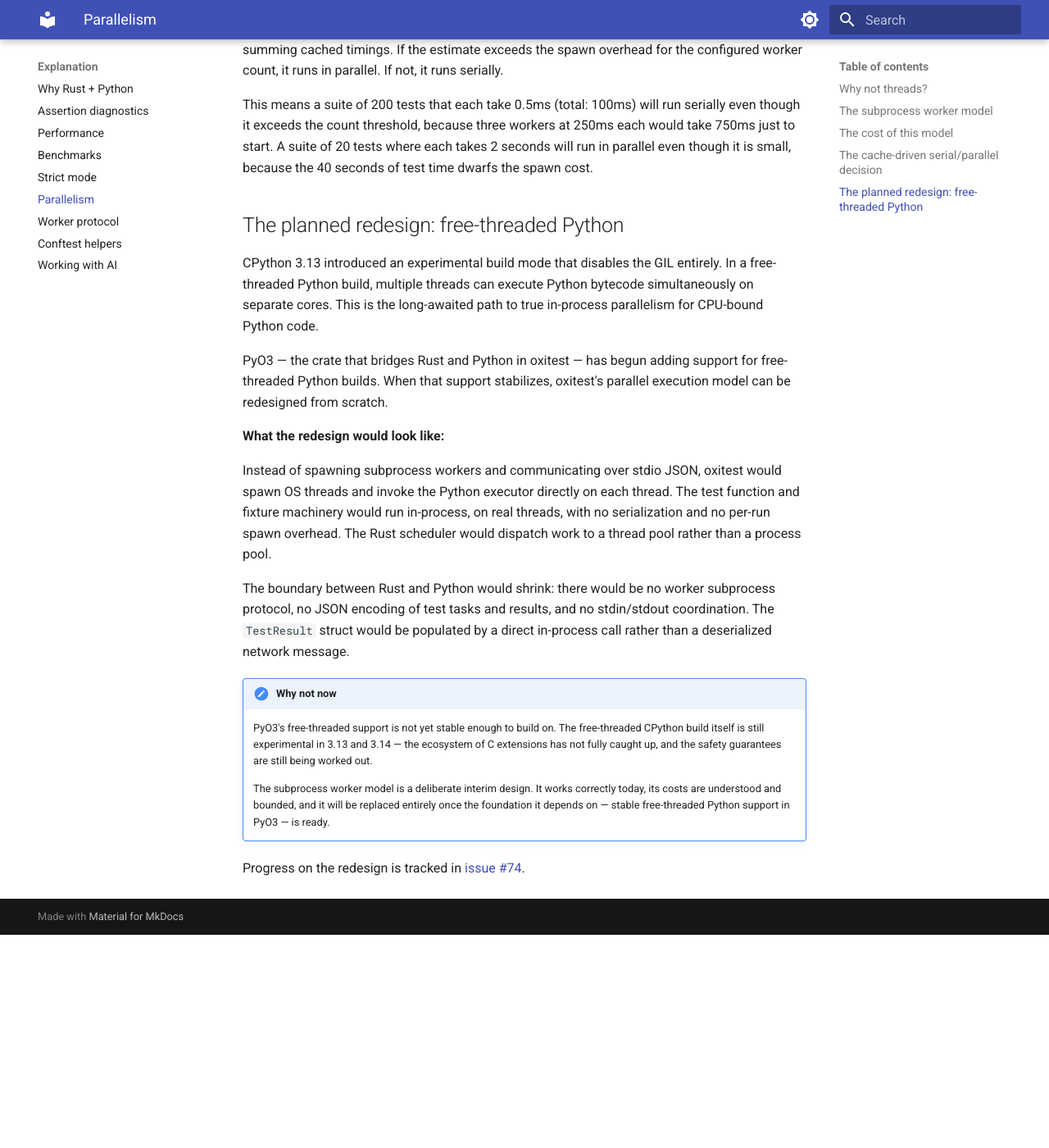
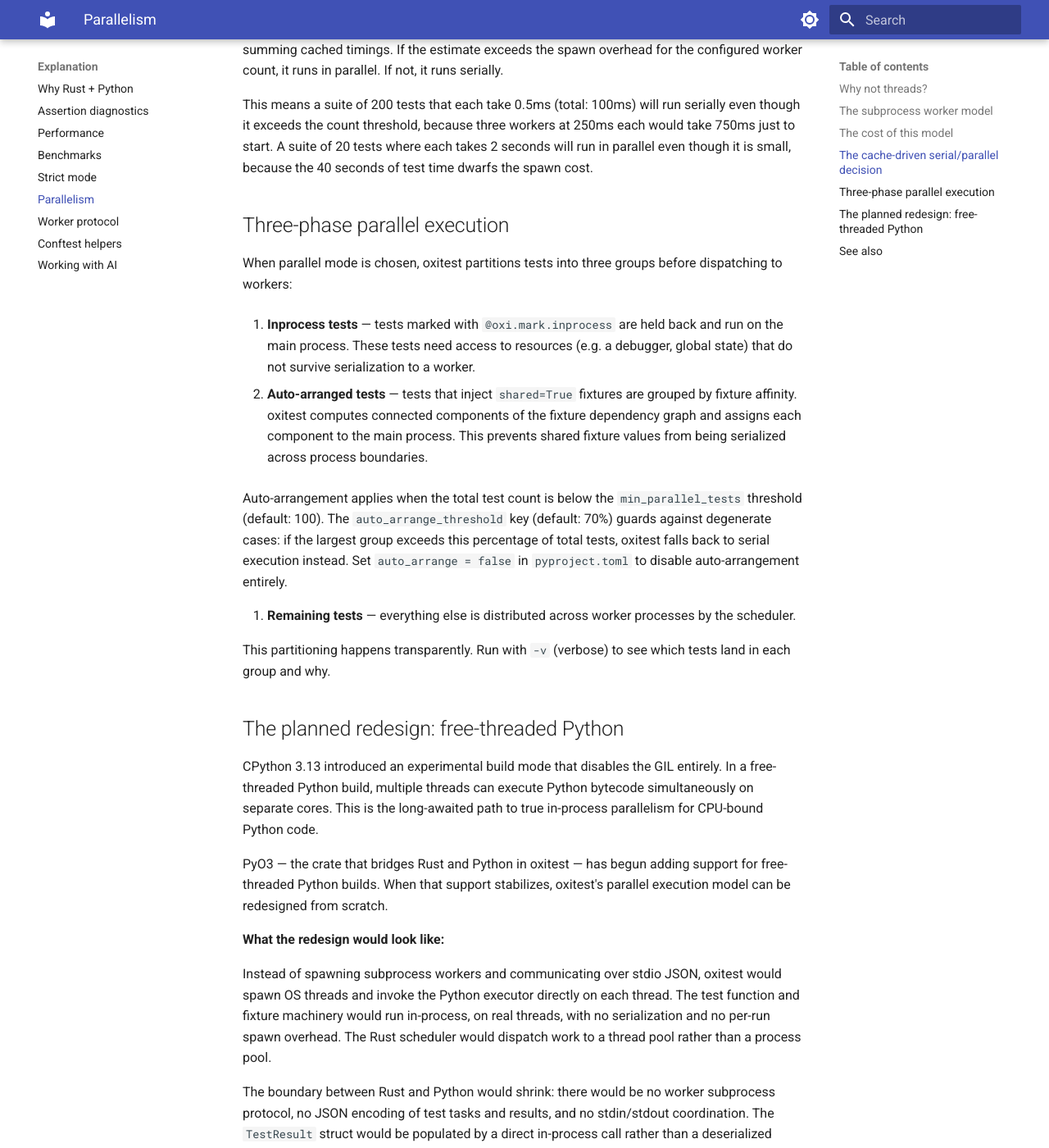
Before and after one commit to kalonji-tools/oxitest, an MkDocs documentation site: the page built from docs/src/explanation/parallelism.md, in a window 1280 px wide and 1400 px high, scrolled down 2101 px. Shown: the whole window at 82% size. Built offline with MkDocs 1.6.1 and Material for MkDocs 9.7.7, drawn with Linux system fonts in a browser that asks for light colours; before the commit the page ends 3241 px from its top, so only the background shows below that; some of the changed text lies outside the part shown.

Commit message:
docs: add missing explanation content (parallelism, worker protocol)
- parallelism.md: add three-phase parallel execution section covering
  inprocess partition, auto-arrangement by fixture affinity, and remaining
  test distribution. Correct auto_arrange vs min_parallel_tests semantics.
- worker-protocol.md: add keep_tmp/show_locals/show_internals to task
  schema, field_diffs/protocol_version to result schema, fold locals into
  frame description.

Both files get See also cross-links.

Assisted-by: Claude Opus 4.6 (1M context) <noreply@anthropic.com>

```diff
--- a/docs/src/explanation/parallelism.md
+++ b/docs/src/explanation/parallelism.md
@@ -87,6 +87,33 @@ it exceeds the count threshold, because three workers at 250ms each would take 7
 A suite of 20 tests where each takes 2 seconds will run in parallel even though it is small,
 because the 40 seconds of test time dwarfs the spawn cost.
 
+## Three-phase parallel execution
+
+When parallel mode is chosen, oxitest partitions tests into three groups before
+dispatching to workers:
+
+1. **Inprocess tests** — tests marked with `@oxi.mark.inprocess` are held back
+   and run on the main process. These tests need access to resources (e.g. a
+   debugger, global state) that do not survive serialization to a worker.
+
+2. **Auto-arranged tests** — tests that inject `shared=True` fixtures are grouped
+   by fixture affinity. oxitest computes connected components of the fixture
+   dependency graph and assigns each component to the main process. This prevents
+   shared fixture values from being serialized across process boundaries.
+
+   Auto-arrangement applies when the total test count is below the
+   `min_parallel_tests` threshold (default: 100). The `auto_arrange_threshold`
+   key (default: 70%) guards against degenerate cases: if the largest group
+   exceeds this percentage of total tests, oxitest falls back to serial
+   execution instead. Set `auto_arrange = false` in `pyproject.toml` to
+   disable auto-arrangement entirely.
+
+3. **Remaining tests** — everything else is distributed across worker processes
+   by the scheduler.
+
+This partitioning happens transparently. Run with `-v` (verbose) to see which
+tests land in each group and why.
+
 ## The planned redesign: free-threaded Python
 
 CPython 3.13 introduced an experimental build mode that disables the GIL entirely. In a
@@ -119,3 +146,10 @@ struct would be populated by a direct in-process call rather than a deserialized
     depends on — stable free-threaded Python support in PyO3 — is ready.
 
 Progress on the redesign is tracked in [issue #74](https://github.com/kalonji-tools/oxitest/issues/74).
+
+## See also
+
+- [Run in parallel](../how-to/run-in-parallel.md) — practical guide to parallel configuration
+- [Worker protocol](worker-protocol.md) — the JSON wire format between coordinator and workers
+- [Configuration](../reference/configuration.md) — `auto_arrange`, `spawn_overhead_ms`, `min_parallel_tests`
+- [Performance](performance.md) — where speedups come from
```
Also changed, not shown: docs/src/explanation/worker-protocol.md (+18 -3 lines).
